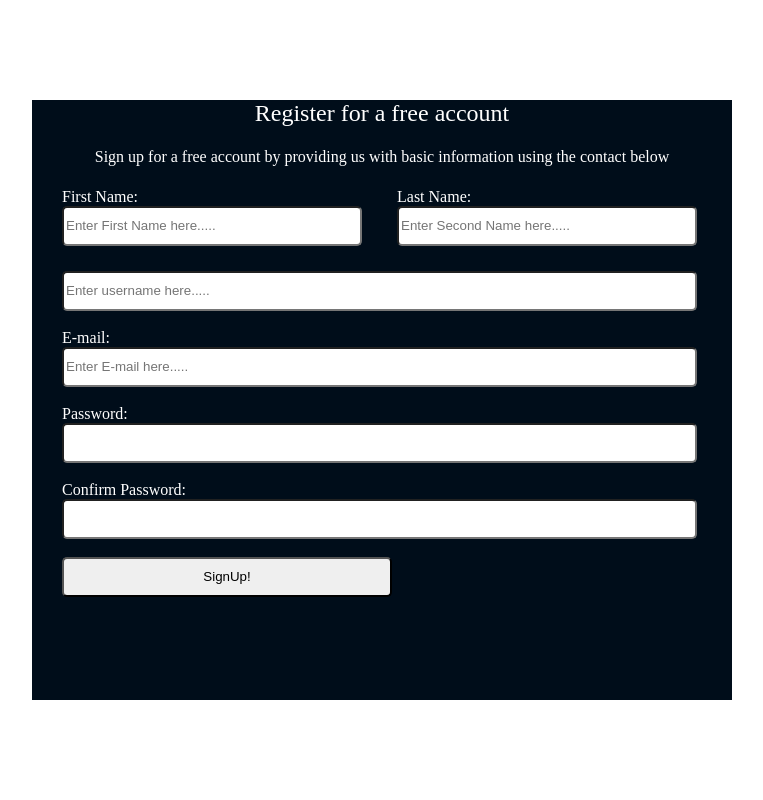
After one commit to princezonik/Home, a PHP site: page /Pages/signup.htm in a window 1280 px wide. The commit adds this page. Shown: the whole page, without its empty margins (352-1115 px from the left). Run offline with PHP 8.4, Linux system fonts and the light colour scheme.

Commit message:
files added

```diff
--- /dev/null
+++ b/Pages/signup.htm
@@ -0,0 +1,38 @@
+<html>
+	<head>
+		<title></title>
+	</head>
+	<link rel="stylesheet" type="text/css" href="../Styles/signupstyle.css" />
+	<body>
+		<div class="form-signup-container">
+			<h2>Register for a free account</h2>
+			<h4>Sign up for a free account by providing us with basic information using the contact below</h4>
+			<form >
+				<div style="float:left;padding-bottom:25px;"><p>First Name:</p>
+				<input type="text" name="firstName" placeholder="Enter First Name here....." required /></div>
+
+
+				<div style="float:right;padding-right:35px;padding-bottom:25px;"><p>Last Name:</p>
+				<input type="text" name="lastName" placeholder="Enter Second Name here....." required /></div>
+				<div style="float:clear;"></div>
+
+
+
+				<br /> <br />
+				<input type="text" name="userName" placeholder="Enter username here....." required />
+				<br /> <br />
+				<p >E-mail:</p>
+				<input type="text" name="e-mail" placeholder="Enter E-mail here....." required />
+				<br /> <br />
+				<p>Password:</p>
+				<input type="password" name="password" required />
+				<br /> <br />
+				<p>Confirm Password:</p>
+				<input type="password" name="password" required />
+				<br /> <br />
+
+				<input type="Submit" name="submit" value="SignUp!" />
+			</form>
+		</div>
+	</body>
+</html>
--- /dev/null
+++ b/Styles/signupstyle.css
@@ -0,0 +1,108 @@
+body{
+	background-color: #;
+	padding: 0;
+	margin: 0 auto;
+}
+
+
+.form-signup-container{
+
+	width: 700px;
+	height: 600px;
+	background-color: #000d1a;
+	margin-left: 30%;
+	margin-top: 100px;
+	padding:0px;
+
+}
+
+.form-signup-container input[type="text"]{
+	width: 300px;
+	height: 40px;
+	margin-left: 30px;
+	border-radius: 5px;
+	-webkit-border-radius: 5px;
+	-moz-border-radius: 5px;
+	-o-border-radius: 5px;
+
+}
+
+.form-signup-container input[name="userName"]{
+	width: 635px;
+	height: 40px;
+	margin-right: 20px;
+	border-radius: 5px;
+	-webkit-border-radius: 5px;
+	-moz-border-radius: 5px;
+	-o-border-radius: 5px;
+
+}
+
+.form-signup-container input[name="e-mail"]{
+	width: 635px;
+	height: 40px;
+	margin-left: 30px;
+	border-radius: 5px;
+	-webkit-border-radius: 5px;
+	-moz-border-radius: 5px;
+	-o-border-radius: 5px;
+
+}
+
+.form-signup-container input[name="password"]{
+	width: 635px;
+	height: 40px;
+	margin-left: 30px;
+	border-radius: 5px;
+	-webkit-border-radius: 5px;
+	-moz-border-radius: 5px;
+	-o-border-radius: 5px;
+
+}
+
+.form-signup-container input[name="password"]{
+	width: 635px;
+	height: 40px;
+	margin-left: 30px;
+	border-radius: 5px;
+	-webkit-border-radius: 5px;
+	-moz-border-radius: 5px;
+	-o-border-radius: 5px;
+
+}
+
+.form-signup-container input[name="submit"]{
+	width: 330px;
+	height: 40px;
+	margin-left: 30px;
+	border-radius: 5px;
+	-webkit-border-radius: 5px;
+	-moz-border-radius: 5px;
+	-o-border-radius: 5px;
+
+}
+
+.form-signup-container h2, .form-signup-container h4{
+	font-family:;
+	text-align: center;
+	color: #ffffff;
+	font-weight: normal;
+
+}
+p{
+	margin:0px;
+	margin-left: 30px;
+	color: #ffffff;
+
+}
+
+span{
+	margin:0px;
+	margin-left: 30px;
+	color: #ffffff;
+}
+
+#lastname{
+	margin: 0px;
+	margin-left: 365px;
+}
```
Also changed, not shown: Pages/hub.html (added, +29 -0 lines), Pages/signin.htm (added, +23 -0 lines), Styles/cssmain.css (renamed from cssmain.css, +5 -10 lines), hub.html (deleted, +0 -29 lines).
